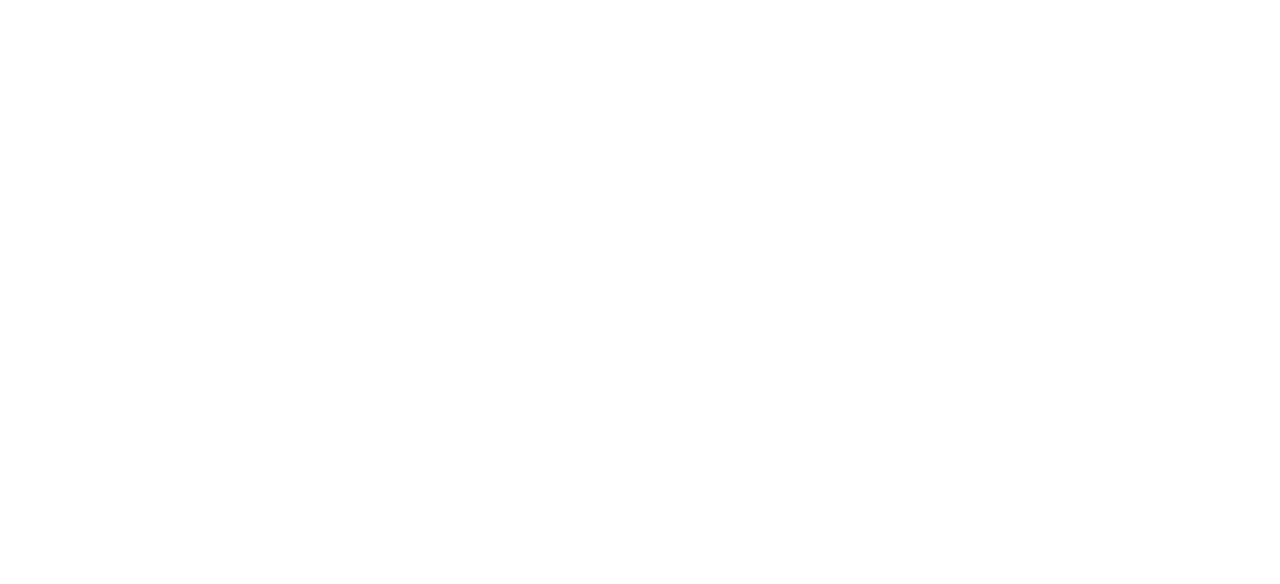
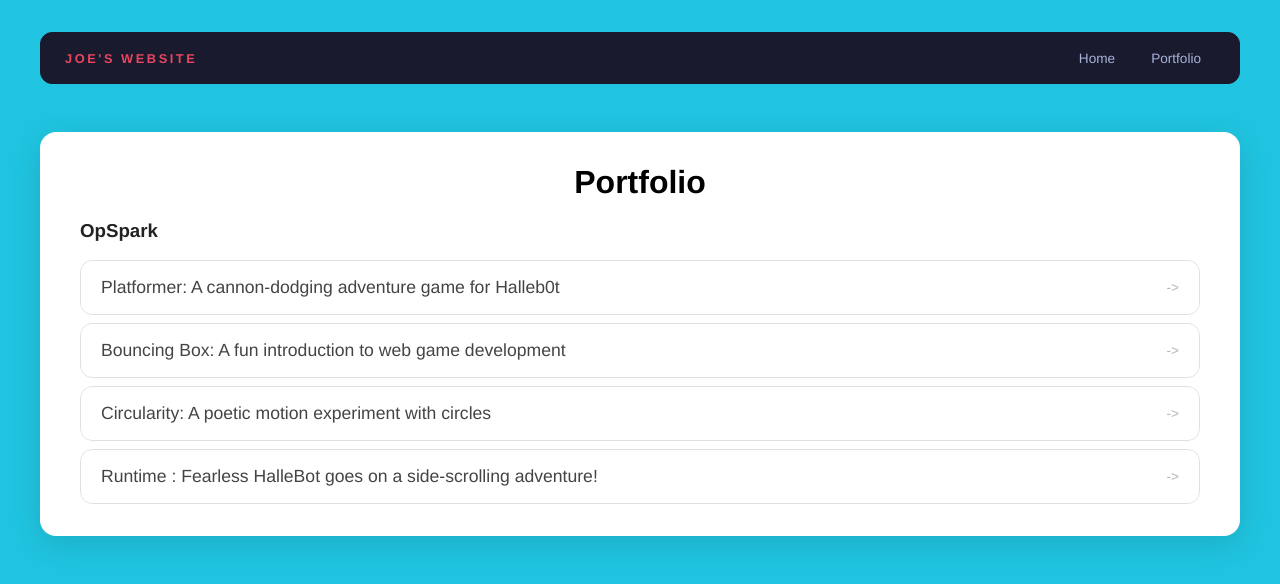
Before and after one commit to joekennedy1/joekennedy1.github.io, a plain HTML site: page portfolio.html in a window 1280 px wide. Drawn offline with Linux system fonts and the light colour scheme.

Commit message:
portfoilo

```diff
--- a/portfolio.html
+++ b/portfolio.html
@@ -0,0 +1,44 @@
+<!DOCTYPE html>
+<html>
+
+<head>
+  <title>Joe's website</title>
+    <link rel="stylesheet" href="style.css" />
+</head>
+
+<body>
+  <!-- All content goes here -->
+  <div id="all-contents">
+    <nav>
+      <h1>Joe's website</h1>
+      <ul id ="nav-ul" >
+        <li class="nav-li"><a href="index.html">Home</a></li>
+        <li class="nav-li"><a href="portfolio.html">Portfolio</a></li>
+      </ul>
+    </nav>
+    <main class = "portfolio-main">
+      <div class = "content">
+        <div class = "portfolio-box">
+          <h1>Portfolio</h1>
+          <h3>OpSpark</h3>
+          <ul class = "portfolio">
+            <li>
+              <a href="fsd-projects/platformer/"target = "_blank">Platformer: A cannon-dodging adventure game for Halleb0t</a>
+              </li>
+              <li>
+              <a href="fsd-projects/bouncing-box/"target = "_blank">Bouncing Box: A fun introduction to web game development</a>
+              </li>
+              <li>
+              <a href="fsd-projects/circularity/"target = "_blank">Circularity: A poetic motion experiment with circles</a>
+              </li>
+              <li>
+              <a href="fsd-projects/runtime/"target = "_blank">Runtime : Fearless HalleBot goes on a side-scrolling adventure!</a>
+            </li>
+          </ul>
+        </div>
+      </div>
+    </main>
+  </div>
+</body>
+
+</html>
--- a/style.css
+++ b/style.css
@@ -99,3 +99,159 @@ h2 {
   border-color: #000;
   transform: translateY(-2px);
 }
+
+.sidebar-img {
+  width: 100%;
+  max-width: 760px;
+  aspect-ratio: 3 / 4;
+  object-fit: cover;
+  display: block;
+  border-radius: 16px;
+  filter: grayscale(100%);
+  box-shadow: 0 8px 30px rgba(0, 0, 0, 0.12);
+  transition:
+    filter 0.4s ease,
+    transform 0.4s ease,
+    box-shadow 0.4s ease;
+}
+
+.sidebar-img:hover {
+  filter: grayscale(0%);
+  transform: translateY(-4px);
+  box-shadow: 0 16px 40px rgba(0, 0, 0, 0.18);
+}
+
+nav {
+  display: flex;
+  justify-content: space-between;
+  align-items: center;
+  margin-bottom: 48px;
+  padding: 16px 24px;
+  background: #fff;
+  border: 1px solid #e0e0e0;
+  border-radius: 12px;
+}
+
+nav h1 {
+  margin: 0;
+  font-size: 0.8rem;
+  font-weight: 700;
+  text-transform: uppercase;
+  letter-spacing: 0.2em;
+  color: #000;
+}
+
+#nav-ul {
+  list-style: none;
+  display: flex;
+  gap: 8px;
+  margin: 0;
+  padding: 0;
+}
+
+.nav-li a {
+  color: #666;
+  text-decoration: none;
+  font-size: 0.85rem;
+  font-weight: 500;
+  padding: 6px 14px;
+  border-radius: 8px;
+  transition:
+    background 0.25s ease,
+    color 0.25s ease;
+}
+
+.nav-li a:hover {
+  background: #000;
+  color: #fff;
+}
+
+nav {
+  background: #1a1a2e;
+  border-color: #1a1a2e;
+}
+
+nav h1 {
+  color: #e94560;
+}
+
+.nav-li a {
+  color: #a8b2d8;
+}
+
+.nav-li a:hover {
+  background: #e94560;
+  color: #fff;
+}
+
+/* Portfolio styles */
+.content h1 {
+  color: black;
+}
+
+.portfolio {
+  list-style: none;
+  margin: 0;
+  padding: 0;
+  width: 100%;
+  display: flex;
+  flex-direction: column;
+  gap: 8px;
+}
+
+.portfolio li {
+  border-radius: 12px;
+  overflow: hidden;
+}
+
+.portfolio a {
+  display: flex;
+  justify-content: space-between;
+  align-items: center;
+  text-decoration: none;
+  color: #444;
+  padding: 16px 20px;
+  font-size: 1.1rem;
+  font-weight: 500;
+  background: #fff;
+  border: 1px solid #e0e0e0;
+  border-radius: 12px;
+  transition: background 0.25s ease, color 0.25s ease, transform 0.25s ease;
+}
+
+.portfolio a:hover {
+  background: #000;
+  color: #fff;
+  transform: translateX(4px);
+}
+
+.portfolio a::after {
+  content: "->";
+  font-size: 0.85rem;
+  opacity: 0.4;
+  transition: opacity 0.25s ease;
+  white-space: nowrap;
+}
+
+.portfolio a:hover::after {
+  opacity: 1;
+}
+
+.portfolio-main {
+  display: block;
+  min-height: auto;
+}
+
+.portfolio-box {
+  background: #ffffff;
+  padding: 32px 40px;
+  border-radius: 16px;
+  box-shadow: 0 8px 30px rgba(0, 0, 0, 0.12);
+  width: 100%;
+}
+
+.portfolio-box h1 {
+  text-align: center;
+  width: 100%;
+  margin: 0;
+}
```
Also changed, not shown: index.html (+8 -1 lines), images/profilepic.webp (added).
